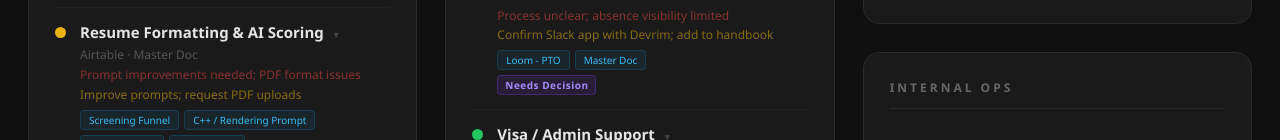
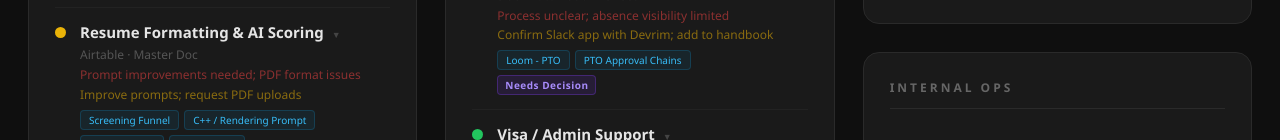
Before and after one commit to NurCodeWiz/workstream-dashboard, a plain HTML site: page index.html in a window 1280 px wide. Shown: the part 462-602 px from the top of the page. Drawn offline with Linux system fonts and the light colour scheme.

Commit message:
Rename PTO link to PTO Approval Chains

```diff
--- a/index.html
+++ b/index.html
@@ -353,7 +353,7 @@
           <div class="item-solution">Confirm Slack app with Devrim; add to handbook</div>
           <div class="item-links">
             <a href="https://www.loom.com/share/73acea8d652d487b8c6db16cff8aceb0" target="_blank">Loom - PTO</a>
-            <a href="https://docs.google.com/document/d/1NQTMwmgCTltv9qH5PGM16jjKpQ4HmOFrn9MqmteLjhM/edit?tab=t.91l77jya7ryp" target="_blank">Master Doc</a>
+            <a href="https://docs.google.com/document/d/1NQTMwmgCTltv9qH5PGM16jjKpQ4HmOFrn9MqmteLjhM/edit?tab=t.91l77jya7ryp" target="_blank">PTO Approval Chains</a>
           </div>
           <span class="badge-decision">Needs Decision</span>
         </div>
```
